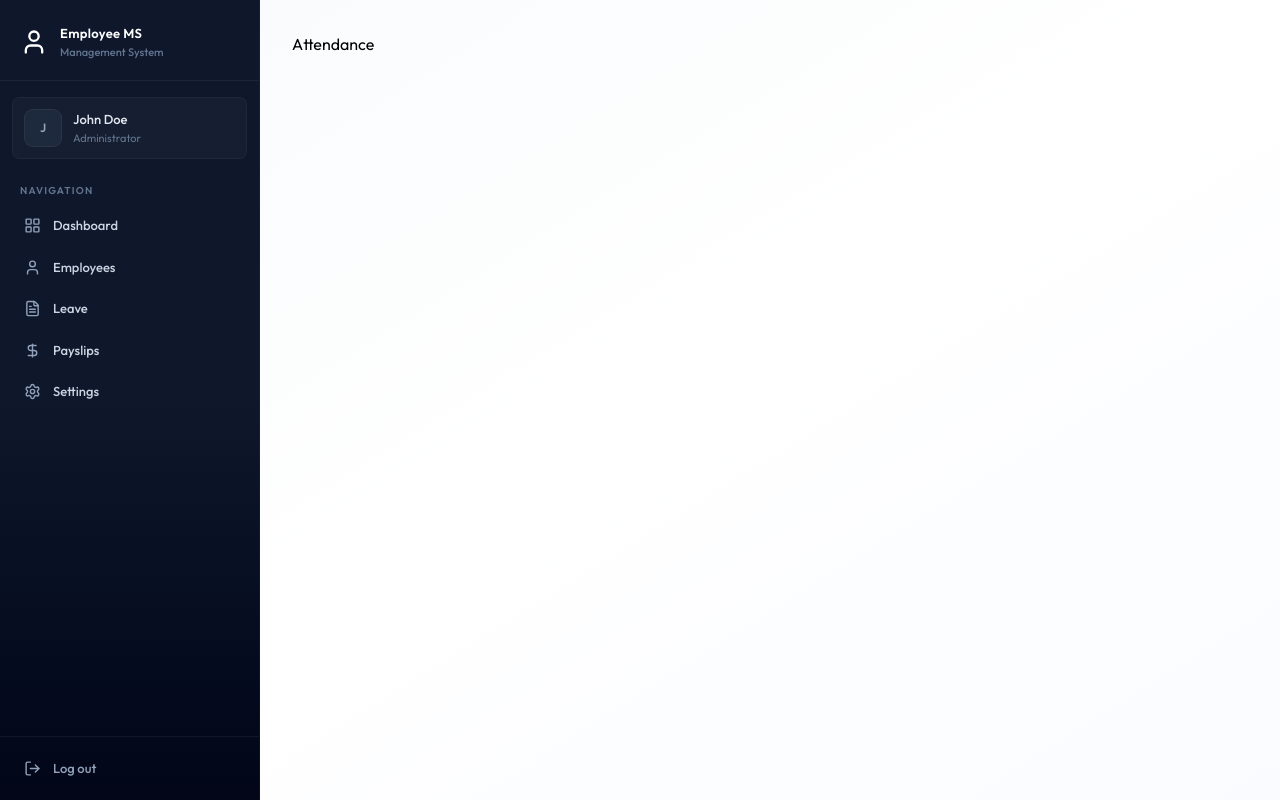
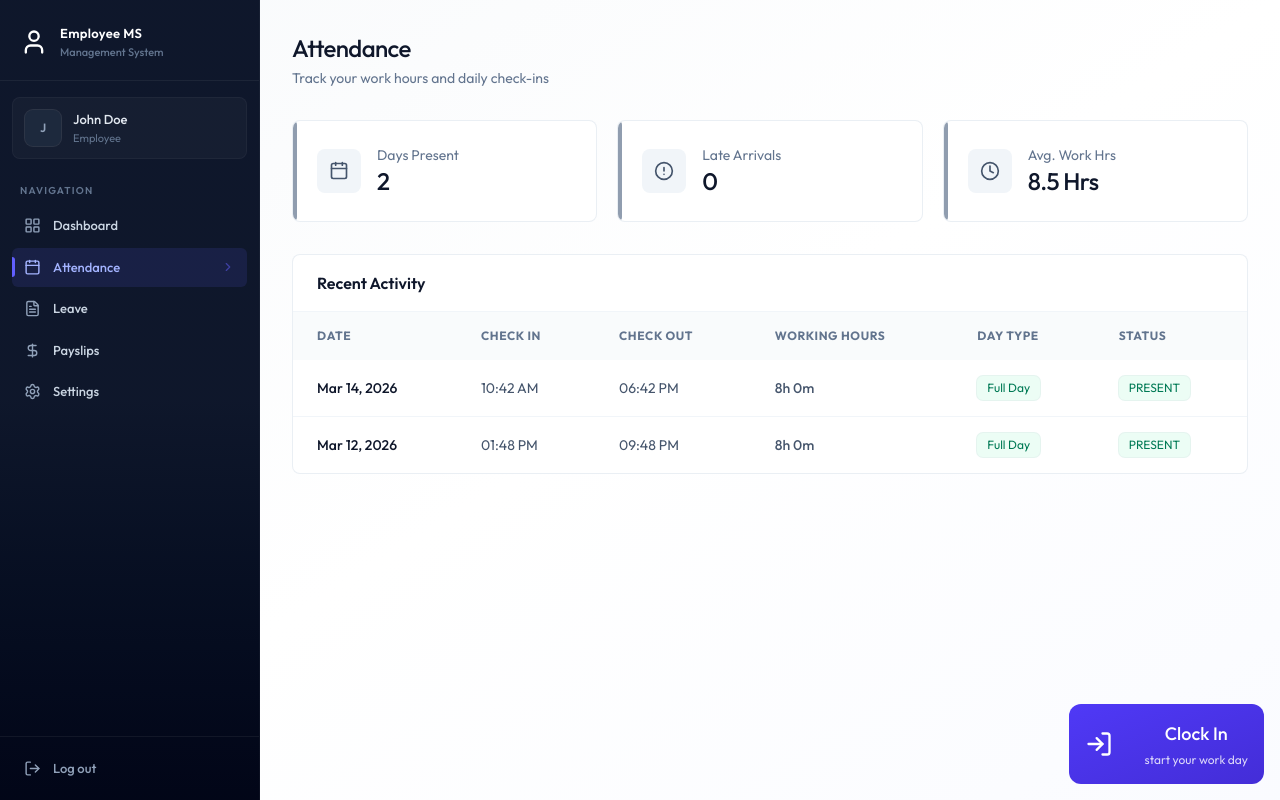
Before and after one commit to tacesept/fullstack-ems, a React (Vite) app in the folder client/: page /attendance in a window 1280 px wide. Built offline with nearby package versions, Linux system fonts and the light colour scheme.

Commit message:
Add Attendance components and integrate attendance tracking functionality

```diff
--- a/client/package.json
+++ b/client/package.json
@@ -11,6 +11,7 @@
   },
   "dependencies": {
     "@tailwindcss/vite": "^4.2.4",
+    "date-fns": "^4.1.0",
     "lucide-react": "^1.14.0",
     "react": "^19.2.5",
     "react-dom": "^19.2.5",
--- a/client/src/components/Sidebar.tsx
+++ b/client/src/components/Sidebar.tsx
@@ -27,7 +27,7 @@
     setMobileOpen(false);
   }, [pathname]);
 
-  const role = "ADMIN" || "EMPLOYEE";
+  const role = "" || "EMPLOYEE";
   const navItems = [
     { name: "Dashboard", href: "/dashboard", icon: LayoutGridIcon },
     role === "ADMIN"
--- /dev/null
+++ b/client/src/components/attendance/AttendanceHistory.tsx
@@ -0,0 +1,79 @@
+import { format } from "date-fns";
+import { getDayTypeDisplay, getWorkingHoursDisplay } from "../../assets/assets";
+
+export default function AttendanceHistory({ history }) {
+  return (
+    <div className="card overflow-hidden">
+      <div className="px-6 py-4 border-b border-slate-100">
+        <h3 className="font-semibold text-slate-900">Recent Activity</h3>
+      </div>
+      <div className="overflow-x-auto">
+        <table className="table-modern">
+          <thead>
+            <tr>
+              <th className="px-6 py-4">Date</th>
+              <th className="px-6 py-4">Check In</th>
+              <th className="px-6 py-4">Check Out</th>
+              <th className="px-6 py-4">Working Hours</th>
+              <th className="px-6 py-4">Day Type</th>
+              <th className="px-6 py-4">Status</th>
+            </tr>
+          </thead>
+          <tbody>
+            {history.length === 0 ? (
+              <tr>
+                <td colSpan={6} className="text-center py-12 text-slate-400">
+                  No records found
+                </td>
+              </tr>
+            ) : (
+              history.map((record) => {
+                const dayType = getDayTypeDisplay(record);
+                return (
+                  <tr key={record._id || record.id}>
+                    <td className="px-6 py-4 font-medium text-slate-900">
+                      {format(new Date(record.date), "MMM dd, yyyy")}
+                    </td>
+
+                    <td className="px-6 py-4 text-slate-600">
+                      {record.checkIn
+                        ? format(new Date(record.checkIn), "hh:mm a")
+                        : "-"}
+                    </td>
+
+                    <td className="px-6 py-4 text-slate-600">
+                      {record.checkOut
+                        ? format(new Date(record.checkOut), "hh:mm a")
+                        : "-"}
+                    </td>
+
+                    <td className="px-6 py-4 text-slate-600 font-medium">
+                      {getWorkingHoursDisplay(record)}
+                    </td>
+
+                    <td className="px-6 py-4">
+                      {dayType.label !== "-" ? (
+                        <span className={`badge ${dayType.className}`}>
+                          {dayType.label}
+                        </span>
+                      ) : (
+                        "-"
+                      )}
+                    </td>
+
+                    <td className="px-6 py-4">
+                      <span
+                        className={`badge ${record.status === "PRESENT" ? "badge-success" : record.status === "LATE" ? "badge-warning" : "badge-danger"}`}>
+                        {record.status}
+                      </span>
+                    </td>
+                  </tr>
+                );
+              })
+            )}
+          </tbody>
+        </table>
+      </div>
+    </div>
+  );
+}
--- /dev/null
+++ b/client/src/components/attendance/AttendanceStats.tsx
@@ -0,0 +1,34 @@
+import { AlertCircleIcon, CalendarIcon, ClockIcon } from "lucide-react";
+
+export default function AttendanceStats({ history }) {
+  const totalPresent = history.filter(
+    (h) => (h.status === "PRESENT") | (h.status === "LATE"),
+  ).length;
+  const totalLate = history.filter((h) => h.status === "LATE").length;
+
+  const stats = [
+    { label: "Days Present", value: totalPresent, icon: CalendarIcon },
+    { label: "Late Arrivals", value: totalLate, icon: AlertCircleIcon },
+    { label: "Avg. Work Hrs", value: "8.5 Hrs", icon: ClockIcon },
+  ];
+  return (
+    <div className="grid grid-cols-1 sm:grid-cols-3 gap-4 sm:gap-5 mb-8">
+      {stats.map((s) => (
+        <div
+          key={s.label}
+          className="card card-hover p-5 sm:p-6 flex items-center gap-4 relative overflow-hidden group">
+          <div className="absolute left-0 top-0 bottom-0 w-1 rounded-r-full bg-slate-500/70 group-hover:bg-indigo-500/70" />
+          <div className="p-3 bg-slate-100 rounded-lg group-hover:bg-indigo-50 transition-colors duration-200">
+            <s.icon className="size-5 text-slate-600 group-hover:text-indigo-600 transition-colors duration-200" />
+          </div>
+          <div>
+            <p className="text-sm text-slate-500">{s.label}</p>
+            <p className="text-2xl font-medium text-slate-900 tracking-tight">
+              {s.value}
+            </p>
+          </div>
+        </div>
+      ))}
+    </div>
+  );
+}
--- /dev/null
+++ b/client/src/components/attendance/CheckInButton.tsx
@@ -0,0 +1,52 @@
+import { Loader2Icon, LogInIcon, LogOutIcon } from "lucide-react";
+import { useState } from "react";
+
+export default function CheckInButton({ todayRecord, onAction }) {
+  const [loading, setLoading] = useState(false);
+
+  const handleAttendance = async () => {
+    setLoading(true);
+    setTimeout(() => {
+      setLoading(false);
+      onAction();
+    }, 1000);
+  };
+
+  if (todayRecord?.checkOut) {
+    return (
+      <div className="flex flex-col items-center justify-center p-8 bg-slate-50 rounded-2xl border border-slate-200">
+        <h3 className="text-lg font-bold text-slate-900">Work Day Completed</h3>
+        <p className="text-slate-500 text-sm mt-1">
+          Great job! see you tomorrow
+        </p>
+      </div>
+    );
+  }
+
+  const isCheckedIn = !!todayRecord?.isCheckedIn;
+  return (
+    <div className="absolute bottom-4 right-4 flex flex-col z-10">
+      <button
+        onClick={handleAttendance}
+        disabled={loading}
+        className={`w-full max-w-xs flex justify-between items-center gap-8 p-4 rounded-xl bg-linear-to-br text-white ${isCheckedIn ? "from-slate-700 to-slate-900" : "from-indigo-600 to-indigo-700"}`}>
+        {loading ? (
+          <Loader2Icon className="size-7 animate-spin" />
+        ) : isCheckedIn ? (
+          <LogOutIcon className="size-7" />
+        ) : (
+          <LogInIcon className="size-7" />
+        )}
+
+        <div className="relative flex flex-col items-center text-center">
+          <h2 className="text-lg font-medium mb-1">
+            {loading ? "Processing..." : isCheckedIn ? "Clock Out" : "Clock In"}
+          </h2>
+          <p className="text-xs opacity-80">
+            {isCheckedIn ? "Click to end your shift" : "start your work day"}
+          </p>
+        </div>
+      </button>
+    </div>
+  );
+}
--- a/client/src/pages/Attendance.tsx
+++ b/client/src/pages/Attendance.tsx
@@ -1,3 +1,58 @@
+import { useCallback, useEffect, useState } from "react";
+import { dummyAttendanceData } from "../assets/assets";
+import Loading from "../components/Loading";
+import CheckInButton from "../components/attendance/CheckInButton";
+import AttendanceStats from "../components/attendance/AttendanceStats";
+import AttendanceHistory from "../components/attendance/AttendanceHistory";
+
 export default function Attendance() {
-  return <div>Attendance</div>;
+  const [history, setHistory] = useState([]);
+  const [loading, setLoading] = useState(true);
+  const [isDeleted, setIsDeleted] = useState(false);
+
+  const fetchData = useCallback(async () => {
+    setHistory(dummyAttendanceData);
+    setTimeout(() => {
+      setLoading(false);
+    }, 1000);
+  }, []);
+
+  useEffect(() => {
+    fetchData();
+  }, [fetchData]);
+
+  if (loading) return <Loading />;
+
+  const today = new Date();
+  today.setHours(0, 0, 0, 0);
+  const todayRecord = history.find(
+    (r) => new Date(r.date).toDateString() === today.toDateString(),
+  );
+
+  return (
+    <div className="animate-fade-in">
+      <div className="page-header">
+        <h1 className="page-title">Attendance</h1>
+        <p className="page-subtitle">
+          Track your work hours and daily check-ins
+        </p>
+      </div>
+
+      {isDeleted ? (
+        <div className="mb-8 p-6 bg-rose-50 border border-rose-200 rounded-2xl text-center">
+          <p className="text-rose-600">
+            You can no longer clock in or out because your employee records have
+            been marked as deleted.
+          </p>
+        </div>
+      ) : (
+        <div className="mb-8">
+          <CheckInButton todayRecord={todayRecord} onAction={fetchData} />
+        </div>
+      )}
+
+      <AttendanceStats history={history} />
+      <AttendanceHistory history={history} />
+    </div>
+  );
 }
--- a/client/src/pages/Employees.tsx
+++ b/client/src/pages/Employees.tsx
@@ -22,11 +22,11 @@
     setTimeout(() => {
       setLoading(false);
     }, 1000);
-  }, []);
+  }, [selectedDept]);
 
   useEffect(() => {
     fetchEmployees();
-  }, []);
+  }, [fetchEmployees]);
 
   const filtered = employees.filter((emp) =>
     `${emp.firstName} ${emp.lastName} ${emp.position}`
```
Also changed, not shown: 1 other file (tests, documents, lock files or other folders).
